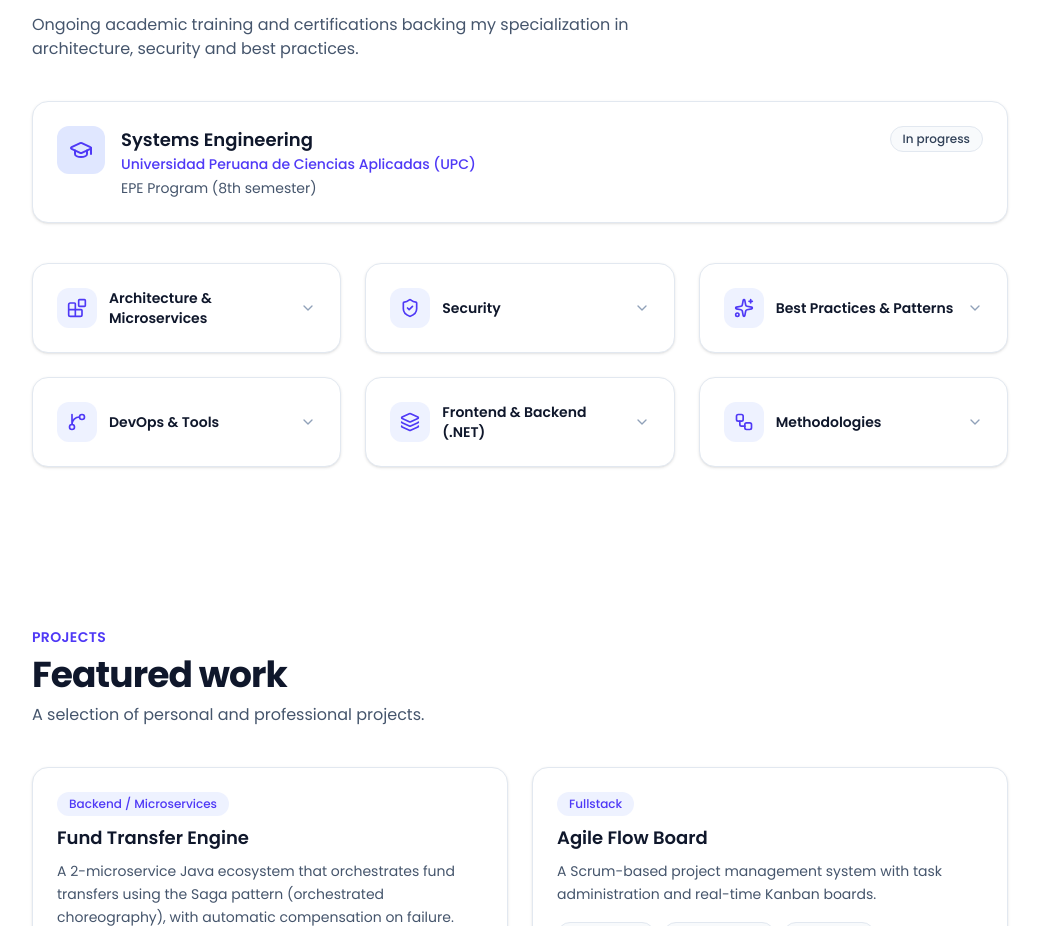
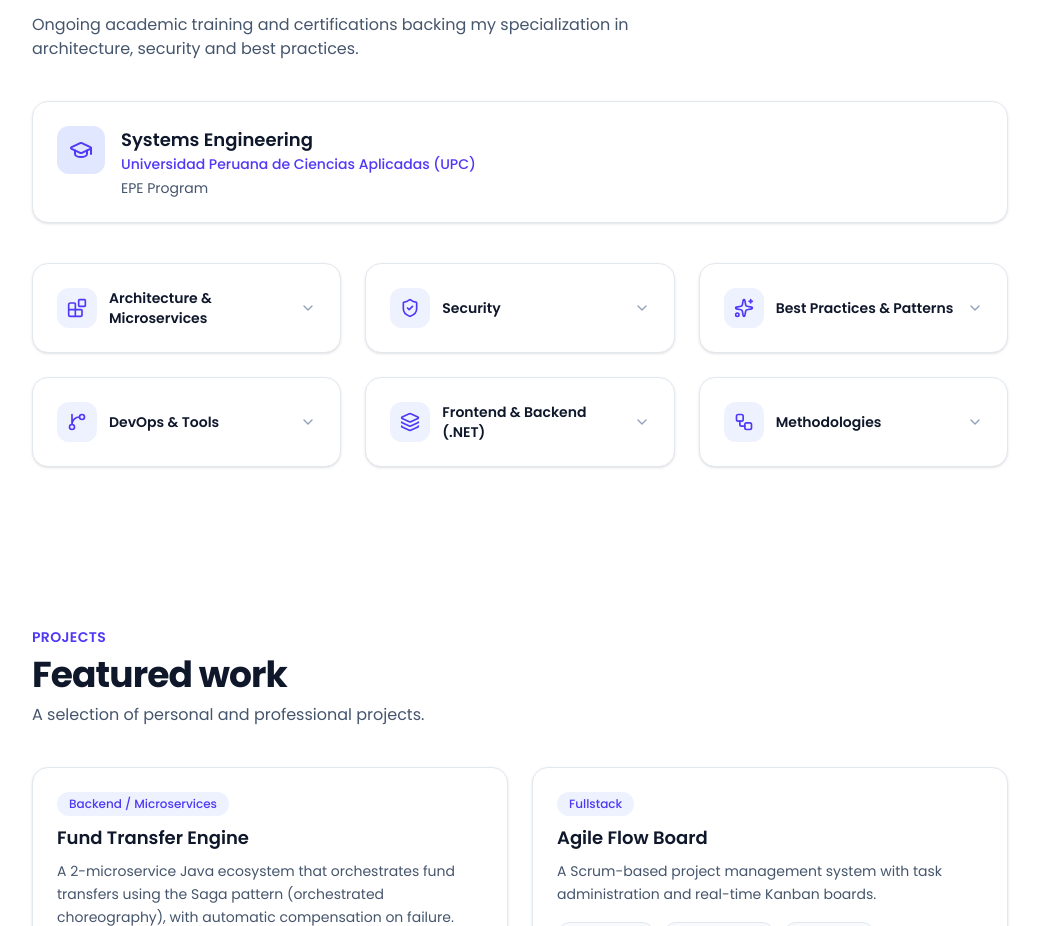
Before and after one commit to pgrimaldo24/web-cv-software-engineer, a React (Vite) app: page / in a window 1280 px wide. Shown: the part 5748-6674 px from the top of the page, without its empty margins (120-1159 px from the left). Built offline with nearby package versions, Linux system fonts and the light colour scheme.

Commit message:
chore: update description institution and delete status

```diff
--- a/src/i18n/locales/en.json
+++ b/src/i18n/locales/en.json
@@ -201,8 +201,7 @@
     "description": "Ongoing academic training and certifications backing my specialization in architecture, security and best practices.",
     "degree": "Systems Engineering",
     "institution": "Universidad Peruana de Ciencias Aplicadas (UPC)",
-    "detail": "EPE Program (8th semester)",
-    "status": "In progress",
+    "detail": "EPE Program",
     "groups": {
       "architecture": "Architecture & Microservices",
       "security": "Security",
--- a/src/i18n/locales/es.json
+++ b/src/i18n/locales/es.json
@@ -202,7 +202,6 @@
     "degree": "Ingeniería de Sistemas",
     "institution": "Universidad Peruana de Ciencias Aplicadas (UPC)",
     "detail": "Programa EPE",
-    "status": "En curso",
     "groups": {
       "architecture": "Arquitectura & Microservicios",
       "security": "Seguridad",
--- a/src/sections/Education.tsx
+++ b/src/sections/Education.tsx
@@ -33,9 +33,6 @@ function EducationCard() {
             <p className="mt-1 text-sm text-slate-600 dark:text-slate-400">{t('education.detail')}</p>
           </div>
         </div>
-        <Badge className="w-fit shrink-0 border-amber-300 bg-amber-50 text-amber-700 dark:border-amber-500/30 dark:bg-amber-500/10 dark:text-amber-400">
-          {t('education.status')}
-        </Badge>
       </div>
     </Card>
   )
```
